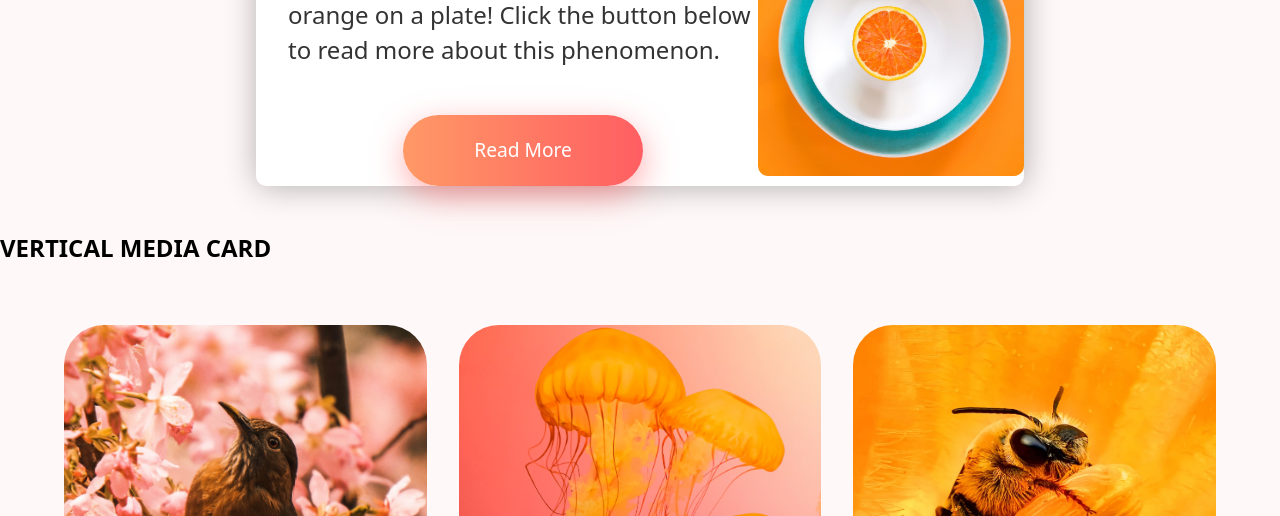
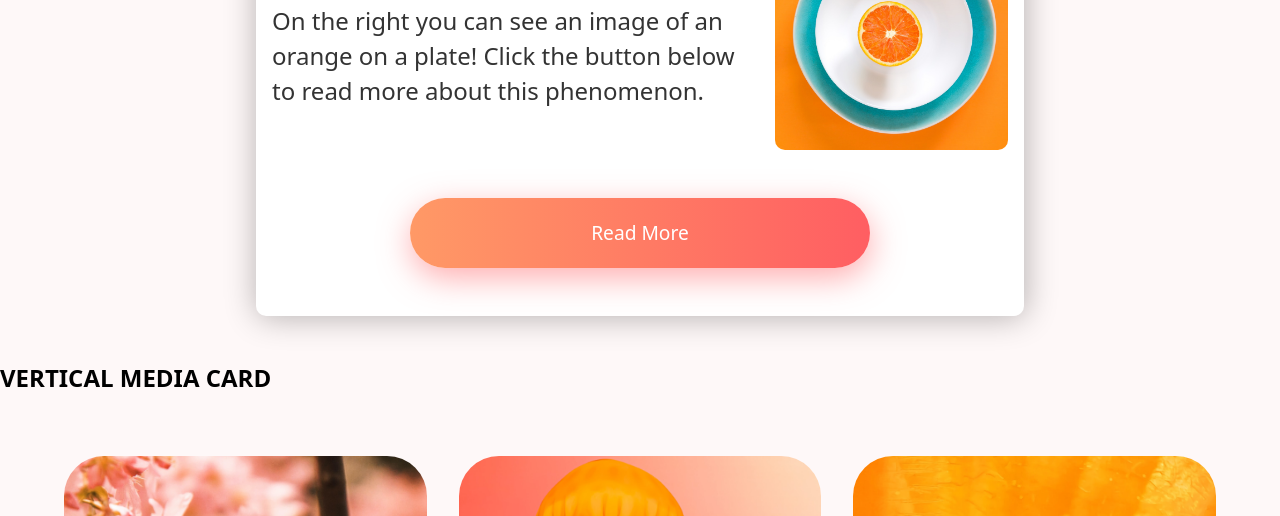
Before and after one commit to rossmah/com329_componentsLibrary, a plain HTML site: page index.html in a window 1280 px wide. Shown: the part 693-1209 px from the top of the page. Drawn offline with nearby package versions, Linux system fonts and the light colour scheme; a web font is replaced by a local one.

Commit message:
cleaned code and added responsiveness for some componenets

```diff
--- a/css/style.css
+++ b/css/style.css
@@ -13,101 +13,6 @@ body{
   margin: 0;
 }
 
-/*
-nav ul {
-    list-style: none;
-    padding: 0px;
-    width: 100%;
-    margin: 0px;
-    background: #7ceba5;
-  }
-
-li{
-    display: inline-block;
-    padding: 1em 2em 2em 1em;
-    float: right;
-    background: #7ceba5;
-}
-
-li:first-child{
-    float:left;
-}
-
-nav {
-  font-family: 'Josefin Sans', sans-serif;
-  font-size: 2em;
-  position: relative;
-  z-index: 100;
-  background: #7ceba5;
-}
-
-nav a:link, nav a:visited {
-  color: white;
-  text-decoration: none;
-  font-weight: 500;
-}
-nav a:hover, nav a:active  {
-  color: white;
-  text-decoration: underline;
-}
-nav a.active {
-  color: #F0F0F0;
-}
-
-.header-img {
-  width: 100%;
-  height: 700px;
-  background: url(../img/sword_header.jpg);
-  background-size: cover;
-}
-
-h2{
-  font-family: 'Nabla', cursive;
-  font-size: 3rem;
-  text-align: center;
-}
-
-footer{
-  color: whitesmoke;
-}
-
-.button-container{
-  padding-bottom: 100px;
-  padding-top: 0px;
-  margin: 0px;
-}
-
-.header_content{
-  box-sizing: content-box;
-  position: absolute;
-  top: 90%;
-  left: 50%;
-  padding-bottom: 1rem;
-  overflow: hidden;
-  backface-visibility: hidden;
-}
-
-.fas {
-  font-size: 1.5rem;
-  color: white;
-  padding-left: 0.5rem;
-  padding-bottom: 2.5rem;
-  padding-top: 0;
-  vertical-align:text-top;
-}
-*/
-
-
-/* A simple, css only, (some-what) responsive menu */
-/*
-body {
-  background: #ccc;
-  font-family: helvetica, arial, serif;
-  font-size: 13px;
-  text-transform: uppercase;
-  text-align: center;
-}
- */
 
  /*------------------------NAV MENU HORIZONTAL-----------------------*/
 .wrap_nav1 {
@@ -135,7 +40,6 @@ body {
   float: left;
 }
 
-/* clear'n floats */
 .ul_nav1:after {
   clear: both;
 }
@@ -155,7 +59,6 @@ body {
   box-shadow: 2px 2px 3px #888;
 }
 
-/* prime */
 .ul_nav1.primary .li_nav1 .a_nav1 {
   display: block;
   padding: 20px 30px;
@@ -167,11 +70,9 @@ body {
 }
 
 .ul_nav1.primary .li_nav1 .a_nav1:hover {
-
   color: #000;
 }
 
-/* subs */
 .ul_nav1.sub {
   position: absolute;
   z-index: 200;
@@ -201,13 +102,11 @@ body {
   background: #eeeeee;
 }
 
-/* sub display*/
 .ul_nav1.primary .li_nav1:hover .ul_nav1 {
   display: block;
   background: #fff;
 }
 
-/* keeps the tab background white */
 .ul_nav1.primary .li_nav1:hover .a_nav1 {
   background: #fff;
   color: #666;
@@ -271,7 +170,6 @@ body {
   --cornerRad: 4px;
 }
 .container_nav2 {
-  /*background-color: var(--primColor);*/
   font-size: 20px;
 }
 .details_nav2 {
@@ -281,8 +179,6 @@ body {
   writing-mode: vertical-lr;
   text-align: center;
   padding: 15px;
-  /*width: 23px;
-  height: 17px;*/
   background-color: var(--primColor);
   border: 2px solid var(--secoColor);
   border-radius: var(--cornerRad);
@@ -464,7 +360,6 @@ input:checked + .slider:before {
   transform: translateX(26px);
 }
 
-/* Rounded sliders */
 .slider.round {
   border-radius: 34px;
 }
@@ -488,7 +383,7 @@ input:checked + .slider:before {
   font-size: 16px;
   margin: 4px 2px;
   cursor: pointer;
-  -webkit-transition-duration: 0.4s; /* Safari */
+  -webkit-transition-duration: 0.4s;
   transition-duration: 0.4s;
   border-radius: 10px;
 }
@@ -535,7 +430,6 @@ input:checked + .slider:before {
 }
 
 .a_button {
-  /*display: block;*/
   margin: 0 10px;
   padding: 15px 0;
   width: 130px;
@@ -563,7 +457,6 @@ a:active {
 }
 /*--------------------------------HORIZONTAL MEDIA CARD--------------------------------*/
 
-@import url("https://fonts.googleapis.com/css?family=Roboto:300,400,700&display=swap");
 
 .blog_post {
   background: #fff;
@@ -572,11 +465,12 @@ a:active {
   box-shadow: 1px 1px 2rem rgba(0, 0, 0, 0.3);
   position: relative;
   margin: auto;
-  display: flex;
+ /* display: flex;
   align-items: center;
-  justify-content: center;
+  justify-content: center;*/
   margin-top: 3rem;
   margin-bottom: 3rem;
+  padding-bottom: 1rem;
 }
 
 .container_copy {
@@ -589,18 +483,23 @@ a:active {
   padding-left: 1rem;
   padding-right: 1rem;
   grid-gap: 5%;
-  grid-template-columns: 1fr 1fr 1fr;
+  align-items: center;
+  grid-template-columns: 2fr 1fr;
   grid-template-areas:
   "one one two";
 }
 
-.gridContainer_horizontal > p:nth-child(1) {
+.gridContainer_horizontal:nth-child(1) {
   grid-area: one;
 }
-.gridContainer_horizontal > p:nth-child(2) {
+.gridContainer_horizontal:nth-child(2) {
   grid-area: two;
 }
+.gridContainer_horizontal:nth-child(3) {
+  grid-area: three;
+}
 
+/*
 .body_horizontal {
   height: 100vh;
   display: flex;
@@ -611,6 +510,7 @@ a:active {
   background: -webkit-linear-gradient(to right, #2b32b2, #1488cc);
   background: linear-gradient(to right, #2b32b2, #1488cc);
 }
+*/
 
 
 .img_horizontal {
@@ -636,7 +536,6 @@ a:active {
 }
 
 .p_horizontal {
-  margin: 0 0 3rem 0;
   font-size: 1.5rem;
   line-height: 1.45;
   color: #333;
@@ -654,9 +553,10 @@ a:active {
   transition: all 0.2s ease-in;
   text-decoration: none;
   margin: 0 auto;
-  /*margin-top: 2rem;*/
+  margin-top: 2rem;
+  margin-bottom: 2rem;
   display: block;
-  width: 15rem;
+  width: 60%;
   text-align: center;
 }
 
@@ -664,20 +564,7 @@ a:active {
   box-shadow: 0px 5px 1rem rgba(255, 94, 98, 0.5);
 }
 
-/*@media only screen and (max-width: 650px) {
-  body {
-    background-color: black;
-  }
-
-  .img_pod {
-
-  }
-}*/
-
-
-
-
-/* ---------------VERTICAL MEDIA CARD ------------ */
+/* -----------------------------------VERTICAL MEDIA CARD ----------------------------------- */
 :root {
   --surface-color: #fff;
   --curve: 40;
@@ -798,9 +685,7 @@ body {
 
 
 
-/* -----------------------------------------------*/
-
-/* TEXT EFFECTS*/
+/* ------------------------------------------- TEXT EFFECTS ---------------------------------------*/
 /* ------------- COLOR GRADIENT ------------------ */
 .h1_gradient {
   font-size: 5rem;
@@ -845,9 +730,7 @@ body {
   padding-bottom: 4rem;
   margin: 0;
   color: #fcedd8;
-  /*background: #ff7158;
-   /*background: #d52e3f;font-family: 'Niconne', cursive;*/
-   font-family: 'Pacifico', cursive;
+  font-family: 'Pacifico', cursive;
   font-weight: 700;
   text-shadow: 5px 5px 0px #ff2323,
               10px 10px 0px #eb452b,
@@ -879,60 +762,11 @@ font-size:0.8rem;
 
 }
 
-/*
-
-/* Style the button and place it in the middle of the container/image
-.btn {
-  position: absolute;
-  top: 55%;
-  left: 60%;
-  transform: translate(-50%, -50%);
-  -ms-transform: translate(-50%, -50%);
-  font-family: 'Josefin Sans', sans-serif;
-  background-color: white;
-  padding: 2rem 6rem;
-  border: none;
-  cursor: pointer;
-  border-radius: 5px;
-  text-transform: uppercase;
-  font-size: 1.5em;
-  font-weight: 700;
-}
-
-.title_descript{
-  position: absolute;
-  padding: 0px;
-  padding-left: 1rem;
-  padding-right: 1rem;
-  margin: 0px;
-  top: 12rem;
-  left: 40%;
-  font-size: 2.75rem;
-  width: 55%;
-  font-family: 'Oswald', sans-serif;
-  line-height: 3.5rem;
-  font-weight: 300;
-  color: white;
-  overflow: hidden;
-  backface-visibility: hidden;
-}
-
-body {
-  margin: 0;
-  padding: 0;
-}
-
-.right-nav {
-  visibility: visible;
-}
-
-*/
 
 
 
 
-/* --------------------------------------- */
-  /*-- Media Queries --*/
+/*----------------------------------------------- Media Queries -----------------------------------------------*/
 @media screen and (min-width: 200px) {
   .title_descript{
     width: 50%;
@@ -954,7 +788,17 @@ body {
   .right-nav {
     visibility: hidden;
   }
+
+  .gridContainer_horizontal{
+    grid-template-columns: 1fr;
+    grid-template-areas:
+    "two"
+    "one"
+    "one";
+  }
 }
+
+
 @media screen and (min-width: 768px) {
   .title_descript{
     width: 50%;
@@ -972,7 +816,17 @@ body {
   .right-nav {
     visibility: visible;
   }
+
+  .gridContainer_horizontal{
+    grid-template-columns: 1fr;
+    grid-template-areas:
+    "two"
+    "one"
+    "one";
+  }
 }
+
+
 @media screen and (min-width: 1280px) {
   .title_descript{
     width: 50%;
@@ -989,7 +843,15 @@ body {
   .right-nav {
     visibility: visible;
   }
+
+  .gridContainer_horizontal{
+    grid-template-columns: 2fr 1fr;
+  grid-template-areas:
+  "one two";
+  }
 }
+
+
 @media screen and (min-width: 1440px) {
   .title_descript{
     width: 50%;
@@ -1005,4 +867,10 @@ body {
   .right-nav {
     visibility: visible;
   }
+
+  .gridContainer_horizontal{
+    grid-template-columns: 2fr 1fr;
+  grid-template-areas:
+  "one two";
+  }
 }
--- a/index.html
+++ b/index.html
@@ -92,6 +92,19 @@
   <h1> 2 CARDS</h1>
 <!--------------- HORIZONTAL MEDIA CARDS --------------------->
   <h2> HORIZONTAL MEDIA CARD</h2>
+
+  <div class="blog_post">
+    <div class="container_copy gridContainer_horizontal">
+      <div>
+        <h1 class="h1_horizontal">Orange on a Plate</h1>
+        <p class="p_horizontal">On the right you can see an image of an orange on a plate! Click the button below to read more about this phenomenon.</p>
+      </div>
+      <img class="img_horizontal" src="./img/orange_horizontal.jpg" alt="orange and bowl">
+
+    </div><a class="btn_primary" href='#' target="_blank">Read More</a>
+  </div>
+
+<!--
   <div class="blog_post">
     <div class="container_copy gridContainer_horizontal"></div>
       <div><h1 class="h1_horizontal">Orange on a Plate</h1>
@@ -102,6 +115,7 @@
       </div>
     </div>
 </div>
+-->
 
 <!----------------- VERTICAL MEDIA CARDS --------------------->
 <h2>VERTICAL MEDIA CARD</h2>
```
Lines whose indentation alone changed are shown as unchanged.
